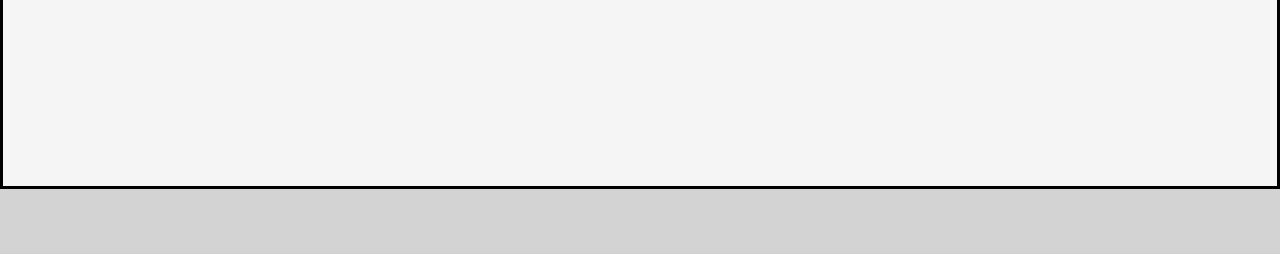
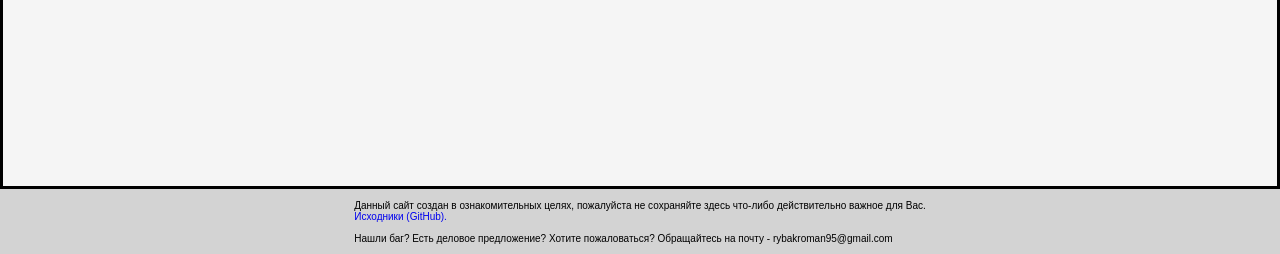
Before and after one commit to RomanRVP/notepad_django, a Django app: page /registration/ in a window 1280 px wide. Shown: the part 546-800 px from the top of the page. Run offline with Django 3.2, Linux system fonts and the light colour scheme.

Commit message:
added content for footer

```diff
--- a/notepad/static/notepad/css/footer.css
+++ b/notepad/static/notepad/css/footer.css
@@ -6,3 +6,15 @@
     margin-right: auto;
     margin-top: -65px;
 }
+
+.footer-content {
+    width: 100%;
+    height: 100%;
+    display: flex;
+    justify-content: center;
+    align-items: center;
+}
+
+.footer-text {
+    font-size: 10px;
+}
--- a/notepad/templates/notepad/footer.html
+++ b/notepad/templates/notepad/footer.html
@@ -4,4 +4,18 @@
 
 <footer class="footer-container">
 
+    <div class="footer-content">
+        <div class="footer-text">
+            Данный сайт создан в ознакомительных целях, пожалуйста не
+            сохраняйте здесь что-либо действительно важное для Вас.
+            <br>
+            <a href="https://github.com/RomanRVP/notepad_django">
+                Исходники (GitHub).
+            </a>
+            <br><br>
+            Нашли баг? Есть деловое предложение? Хотите пожаловаться?
+            Обращайтесь на почту - rybakroman95@gmail.com
+        </div>
+    </div>
+
 </footer>
```
